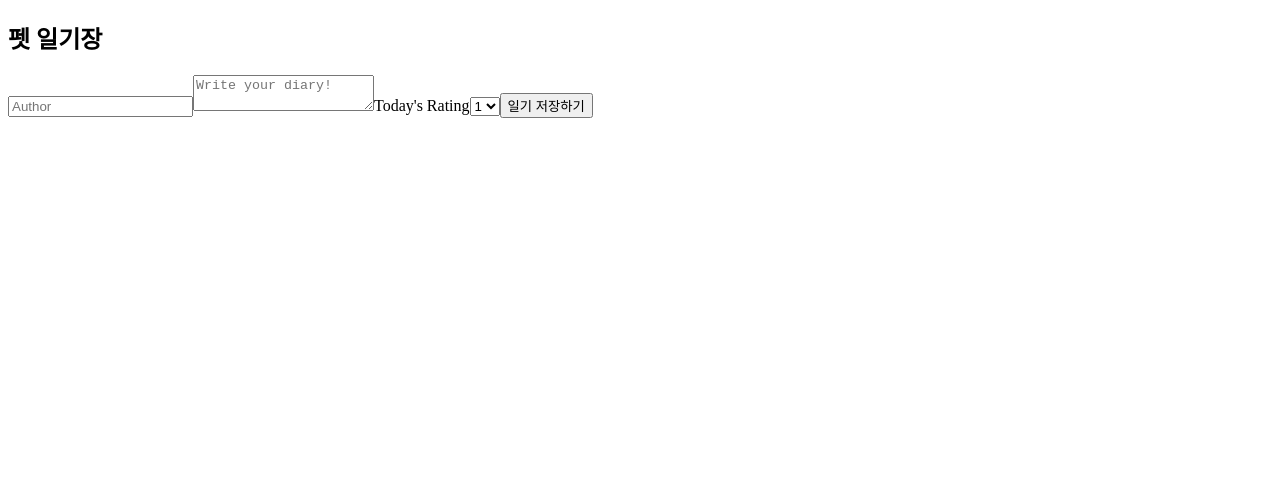
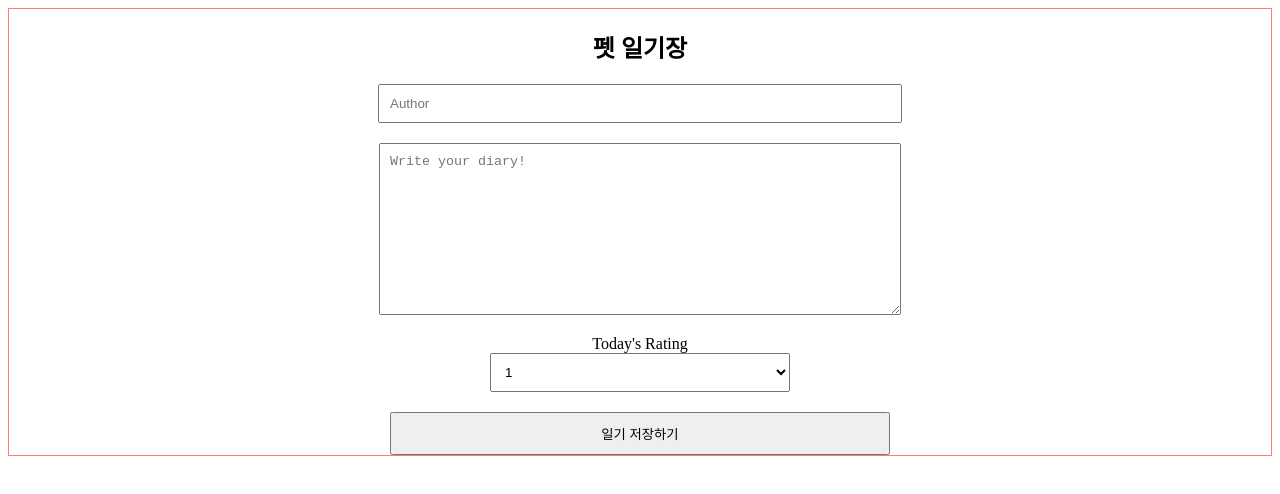
Before and after one commit to boyeonihn/react-pet-diary, a React (Vite) app: page / in a window 1280 px wide. Shown: the top 494 px of the page. Built offline with nearby package versions, Linux system fonts and the light colour scheme.

Commit message:
feat: add styling module to diaryEditor

```diff
--- a/src/DiaryEditor.jsx
+++ b/src/DiaryEditor.jsx
@@ -1,4 +1,5 @@
 import { useState } from 'react';
+import styles from './DiaryEditor.module.css';
 
 export const DiaryEditor = () => {
   const [entry, setEntry] = useState({
@@ -22,13 +23,13 @@ export const DiaryEditor = () => {
 
   const handleSubmit = (e) => {
     e.preventDefault();
+    console.log('saved!', entry);
   };
 
-  console.log(entry);
   return (
-    <section className="DiaryEditor">
+    <section className={styles.DiaryEditor}>
       <h1>펫 일기장</h1>
-      <form onSubmit={handleSubmit}>
+      <form onSubmit={handleSubmit} className={styles.form}>
         <input
           onChange={handleChangeState}
           type="text"
--- /dev/null
+++ b/src/DiaryEditor.module.css
@@ -0,0 +1,33 @@
+.DiaryEditor {
+  border: 1px solid salmon;
+  text-align: center;
+}
+
+.form {
+  display: flex;
+  flex-direction: column;
+  align-items: center;
+}
+
+.DiaryEditor input,
+textarea {
+  margin-bottom: 20px;
+  width: 500px;
+  padding: 10px;
+}
+
+.DiaryEditor textarea {
+  height: 150px;
+}
+
+.DiaryEditor select {
+  width: 300px;
+  padding: 10px;
+  margin-bottom: 20px;
+}
+
+.DiaryEditor button {
+  width: 500px;
+  padding: 10px;
+  cursor: pointer;
+}
```
